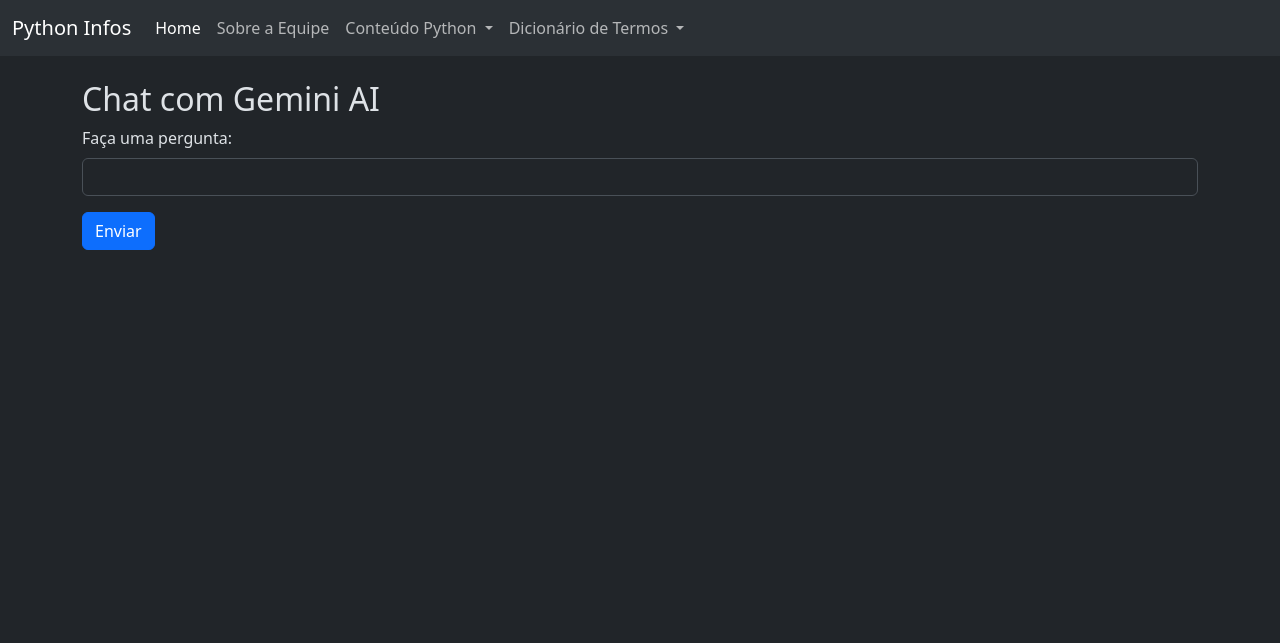
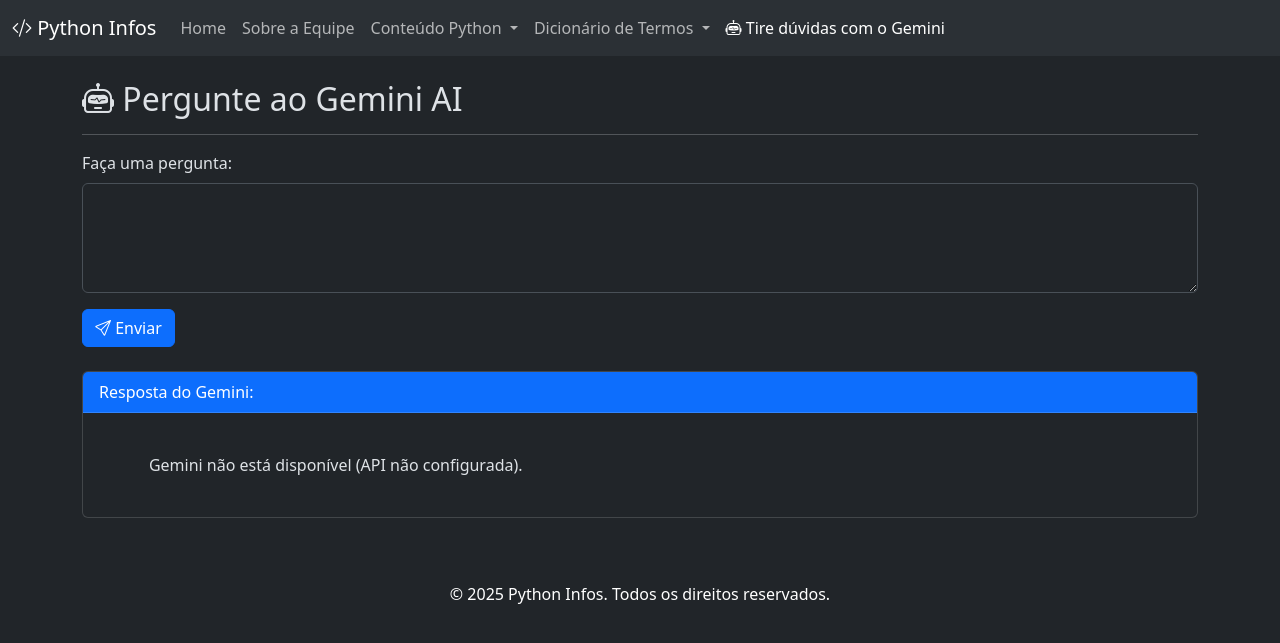
Before and after one commit to cesarmedeiros710/python-infos, a Flask app: page /gemini in a window 1280 px wide. Shown: the top 643 px of the page. Run offline with Flask 3, Linux system fonts and the light colour scheme.

Commit message:
resolver API gemini

```diff
--- a/app.py
+++ b/app.py
@@ -6,35 +6,49 @@
 app = Flask(__name__)
 app.secret_key = 'secret_key'
 
-genai.configure(api_key="AIzaSyCiCstFGWXynLSzUIRFKGP38eTOVGNRRcw")
+try:
+    api_key = os.environ.get("GEMINI_API_KEY") or "AIzaSyAMq_YsEXTTFNnltJAfViUDnJIhb5TDeuE"
+    if not api_key or api_key.startswith("AIzaSy"):
+        raise ValueError("API Key inválida ou não configurada.")
+
+    genai.configure(api_key=api_key)
+    print(" API Gemini configurada com sucesso!")
+except Exception as e:
+    print(f" Erro na configuração do Gemini: {e}")
+    print("Funcionalidade do Gemini estará desativada.")
 
 @app.route('/gemini', methods=['GET', 'POST'])
 def gemini_chat():
-    if request.method == 'POST':
-        user_input = request.form.get('pergunta')
-
-        model = genai.GenerativeModel('gemini-1.5-pro')
-
-        response = model.generate_content(user_input)
-
-        return render_template('gemini.html', resposta=response.text)
-
-    return render_template('gemini.html')
+    if 'google.generativeai' not in globals():
+        return render_template('gemini.html',
+             resposta="Gemini não está disponível (API não configurada).",
+                pergunta_anterior="")
 
 GLOSSARIO_FILE = 'bd_glossario.csv'
 
 def carregar_glossario():
     glossario = []
     if os.path.exists(GLOSSARIO_FILE):
-        with open(GLOSSARIO_FILE, 'r', newline='', encoding='utf-8') as arquivo:
-            reader = csv.reader(arquivo, delimiter=';')
-            glossario = list(reader)
+        try:
+            with open(GLOSSARIO_FILE, 'r', newline='', encoding='utf-8') as arquivo:
+                reader = csv.reader(arquivo, delimiter=';')
+                next(reader, None)
+                for row in reader:
+                    if len(row) == 2:
+                        glossario.append(row)
+        except Exception as e:
+            flash('Erro ao carregar o glossário.', 'error')
     return glossario
 
 def salvar_glossario(glossario):
-    with open(GLOSSARIO_FILE, 'w', newline='', encoding='utf-8') as arquivo:
-        writer = csv.writer(arquivo, delimiter=';')
-        writer.writerows(glossario)
+    try:
+        with open(GLOSSARIO_FILE, 'w', newline='', encoding='utf-8') as arquivo:
+            writer = csv.writer(arquivo, delimiter=';')
+
+            (["Termo", "Definicao"])
+            writer.writerows(glossario)
+    except Exception as e:
+        flash('Erro ao salvar o glossário.', 'error')
 
 @app.route('/')
 def ola():
--- a/templates/gemini.html
+++ b/templates/gemini.html
@@ -1,22 +1,22 @@
 {% extends "modelo.html" %}
 {% block conteudo %}
-<div class="container mt-4">
-    <h2>Chat com Gemini AI</h2>
+<div class="container mt-4 content-below-navbar">
+    <h2><i class="bi bi-robot"></i> Pergunte ao Gemini AI</h2>
+    <hr>
 
-    <form method="POST">
+    <form method="POST" action="{{ url_for('gemini_chat') }}">
         <div class="mb-3">
-            <label class="form-label">Faça uma pergunta:</label>
-            <input type="text" name="pergunta" class="form-control" required>
+            <label for="perguntaInput" class="form-label">Faça uma pergunta:</label>
+            <textarea name="pergunta" id="perguntaInput" class="form-control" rows="4" required>{{ pergunta_anterior if pergunta_anterior }}</textarea>
         </div>
-        <button type="submit" class="btn btn-primary">Enviar</button>
+        <button type="submit" class="btn btn-primary"><i class="bi bi-send"></i> Enviar</button>
     </form>
 
     {% if resposta %}
     <div class="card mt-4">
-        <div class="card-header bg-dark text-white">
-            Resposta do Gemini:
+        <div class="card-header bg-primary text-white"> Resposta do Gemini:
         </div>
-        <div class="card-body">
+        <div class="card-body" style="white-space: pre-wrap;">
             {{ resposta | safe }}
         </div>
     </div>
--- a/templates/modelo.html
+++ b/templates/modelo.html
@@ -1,57 +1,76 @@
+
+
 <!doctype html>
-<html lang="en" data-bs-theme="dark">
+<html lang="pt-br" data-bs-theme="dark">
   <head>
     <meta charset="utf-8">
     <meta name="viewport" content="width=device-width, initial-scale=1">
     <title>Python Infos</title>
-    <link href="https://cdn.jsdelivr.net/npm/bootstrap@5.3.6/dist/css/bootstrap.min.css" rel="stylesheet" integrity="sha384-4Q6Gf2aSP4eDXB8Miphtr37CMZZQ5oXLH2yaXMJ2w8e2ZtHTl7GptT4jmndRuHDT" crossorigin="anonymous">
+    <link href="https://cdn.jsdelivr.net/npm/bootstrap@5.3.3/dist/css/bootstrap.min.css" rel="stylesheet" integrity="sha384-QWTKZyjpPEjISv5WaRU9OFeRpok6YctnYmDr5pNlyT2bRjXh0JMhjY6hW+ALEwIH" crossorigin="anonymous">
+    <link rel="stylesheet" href="https://cdn.jsdelivr.net/npm/bootstrap-icons@1.11.3/font/bootstrap-icons.min.css">
   </head>
   <body>
   <nav class="navbar navbar-expand-lg bg-body-tertiary">
   <div class="container-fluid">
-    <a class="navbar-brand" href="/">Python Infos</a>
+    <a class="navbar-brand" href="{{ url_for('ola') }}"><i class="bi bi-code-slash"></i> Python Infos</a>
     <button class="navbar-toggler" type="button" data-bs-toggle="collapse" data-bs-target="#navbarSupportedContent" aria-controls="navbarSupportedContent" aria-expanded="false" aria-label="Toggle navigation">
       <span class="navbar-toggler-icon"></span>
     </button>
     <div class="collapse navbar-collapse" id="navbarSupportedContent">
       <ul class="navbar-nav me-auto mb-2 mb-lg-0">
         <li class="nav-item">
-          <a class="nav-link active" aria-current="page" href="/">Home</a>
+          <a class="nav-link {% if request.endpoint == 'ola' %}active{% endif %}" aria-current="page" href="{{ url_for('ola') }}">Home</a>
         </li>
-          <li class="nav-item">
-          <a class="nav-link" href="/sobre-equipe">Sobre a Equipe</a>
-          </li>
-          <li class="nav-item dropdown">
-          <a class="nav-link dropdown-toggle" href="#" role="button" data-bs-toggle="dropdown" aria-expanded="false">
+        <li class="nav-item">
+          <a class="nav-link {% if request.endpoint == 'sobre_equipe' %}active{% endif %}" href="{{ url_for('sobre_equipe') }}">Sobre a Equipe</a>
+        </li>
+        <li class="nav-item dropdown">
+          <a class="nav-link dropdown-toggle {% if request.endpoint in ['estruturas_repeticao', 'estruturas_selecao', 'vetores_matrizes', 'funcoes_procedimentos', 'tratamento_excecoes', 'quiz'] %}active{% endif %}" href="#" role="button" data-bs-toggle="dropdown" aria-expanded="false">
             Conteúdo Python
           </a>
           <ul class="dropdown-menu">
-            <li><a class="dropdown-item" href="/estruturas-repeticao">Estruturas de repetição</a></li>
-            <li><a class="dropdown-item" href="/estruturas-selecao">Estruturas de seleção</a></li>
-            <li><a class="dropdown-item" href="/vetores-matrizes">Vetores e matrizes</a></li>
-            <li><a class="dropdown-item" href="/funcoes-procedimentos">Funções e procedimentos</a></li>
-            <li><a class="dropdown-item" href="/tratamento-excecoes">Tratamentos de exceção</a></li>
-
-            <li><a class="dropdown-item" href="/quiz">Quiz de Python</a></li>
+            <li><a class="dropdown-item" href="{{ url_for('estruturas_repeticao') }}">Estruturas de repetição</a></li>
+            <li><a class="dropdown-item" href="{{ url_for('estruturas_selecao') }}">Estruturas de seleção</a></li>
+            <li><a class="dropdown-item" href="{{ url_for('vetores_matrizes') }}">Vetores e matrizes</a></li>
+            <li><a class="dropdown-item" href="{{ url_for('funcoes_procedimentos') }}">Funções e procedimentos</a></li>
+            <li><a class="dropdown-item" href="{{ url_for('tratamento_excecoes') }}">Tratamentos de exceção</a></li>
+            <li><hr class="dropdown-divider"></li>
+            <li><a class="dropdown-item" href="{{ url_for('quiz') }}">Quiz de Python</a></li>
           </ul>
         </li>
         <li class="nav-item dropdown">
-          <a class="nav-link dropdown-toggle" href="#" role="button" data-bs-toggle="dropdown" aria-expanded="false">
+          <a class="nav-link dropdown-toggle {% if request.endpoint in ['glossario', 'novo_termo'] %}active{% endif %}" href="#" role="button" data-bs-toggle="dropdown" aria-expanded="false">
             Dicionário de Termos
           </a>
           <ul class="dropdown-menu">
-            <li><a class="dropdown-item" href="/glossario">Visualizar</a></li>
-            <li><a class="dropdown-item" href="/novo-termo">Novo termo</a></li>
+            <li><a class="dropdown-item" href="{{ url_for('glossario') }}">Visualizar</a></li>
+            <li><a class="dropdown-item" href="{{ url_for('novo_termo') }}">Novo termo</a></li>
           </ul>
         </li>
-              </ul>
-
+        <li class="nav-item"> <a class="nav-link {% if request.endpoint == 'gemini_chat' %}active{% endif %}" href="{{ url_for('gemini_chat') }}"><i class="bi bi-robot"></i> Tire dúvidas com o Gemini</a>
         </li>
       </ul>
     </div>
   </div>
 </nav>
-  {% block conteudo %} {% endblock %}
-    <script src="https://cdn.jsdelivr.net/npm/bootstrap@5.3.6/dist/js/bootstrap.bundle.min.js" integrity="sha384-j1CDi7MgGQ12Z7Qab0qlWQ/Qqz24Gc6BM0thvEMVjHnfYGF0rmFCozFSxQBxwHKO" crossorigin="anonymous"></script>
-  </body>
+
+<div class="container mt-3"> {# Container para as mensagens flash #}
+    {% with messages = get_flashed_messages(with_categories=true) %}
+        {% if messages %}
+            {% for category, message in messages %}
+                <div class="alert alert-{{ category if category else 'info' }} alert-dismissible fade show" role="alert">
+                    {{ message }}
+                    <button type="button" class="btn-close" data-bs-dismiss="alert" aria-label="Close"></button>
+                </div>
+            {% endfor %}
+        {% endif %}
+    {% endwith %}
+</div>
+
+{% block conteudo %}{% endblock %}
+<footer class="bg-dark text-white text-center p-3 mt-5">
+    <p>&copy; 2025 Python Infos. Todos os direitos reservados.</p>
+</footer>
+<script src="https://cdn.jsdelivr.net/npm/bootstrap@5.3.3/dist/js/bootstrap.bundle.min.js" integrity="sha384-YvpcrYf0tY3lHB60NNkmXc5s9fDVZLESaAA55NDzOxhy9GkcIdslK1eN7N6jIeHz" crossorigin="anonymous"></script>
+</body>
 </html>
```
Also changed, not shown: templates/index.html (+16 -37 lines).
